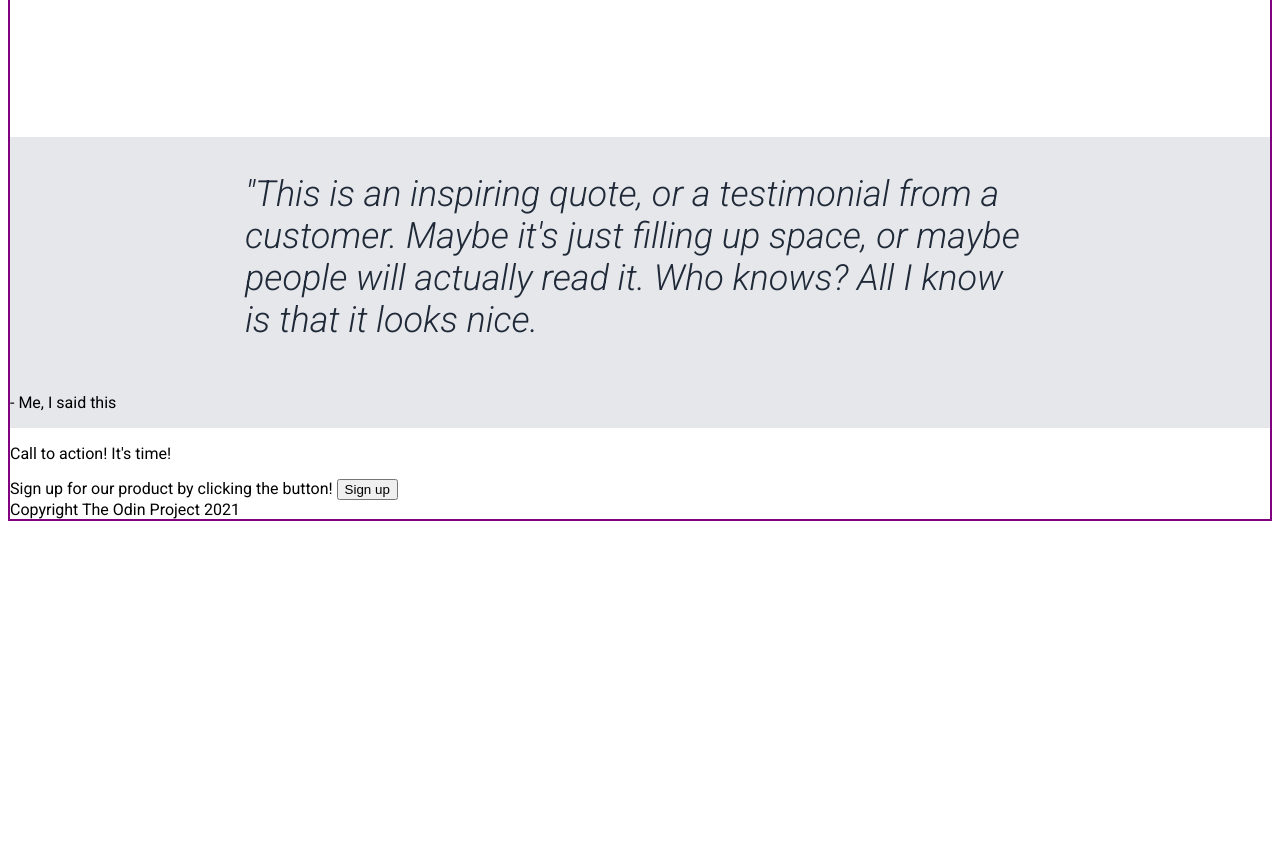
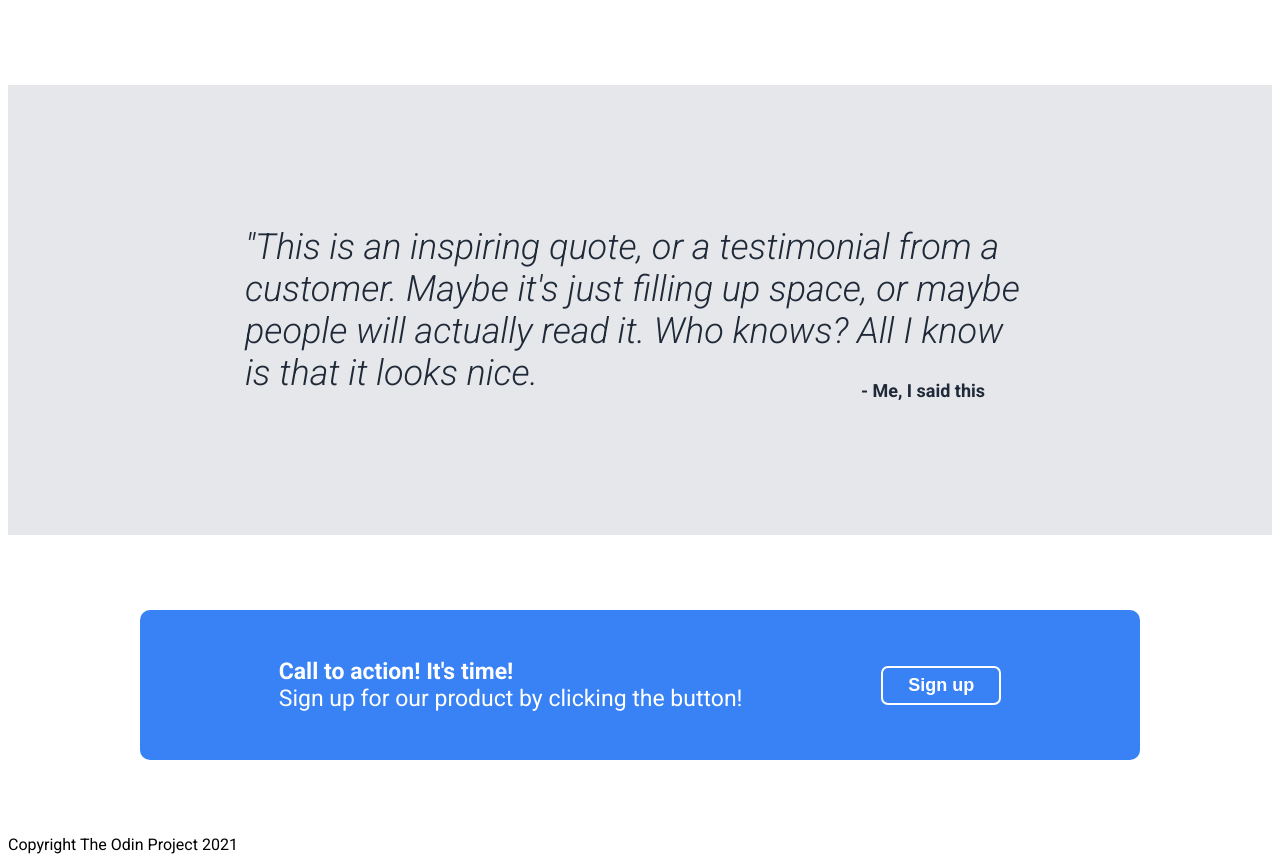
Before and after one commit to jaber-jaber/business-project-top, a plain HTML site: page index.html in a window 1280 px wide. Shown: the part 781-1643 px from the top of the page. Before the commit the page ends 1310 px from the top, so only its background shows below. Drawn offline with Linux system fonts and the light colour scheme.

Commit message:
Finished quote section and COA section
Assumed button size as unclear from proforma

```diff
--- a/index.html
+++ b/index.html
@@ -26,7 +26,7 @@
                 <p>
                     This website has some subtext that goes here under the main title. Its a smaller font and the color is lower contrast.
                 </p>
-                <button>Sign up</button>
+                <button class="signup-button">Sign up</button>
             </div>
 
             <div class="placeholder-image">
@@ -61,18 +61,21 @@
             <p><em>"This is an inspiring quote, or a testimonial from a customer. Maybe it's just filling up space, or maybe people will actually read it. Who knows?
                 All I know is that it looks nice.</em>
             </p>
-        </div>
-        <div class="source"></div>
-            <p>
-                - Me, I said this
-            </p>
+            <div class="source">
+                    - Me, I said this
+            </div>
         </div>
     </div>
+    </div>
 
-    <div class="sign-up">
-        <p>Call to action! It's time!</p>
-        <span>Sign up for our product by clicking the button!</span>
-        <button>Sign up</button>
+    <div class="sign-up-container">
+        <div class="sign-up">
+            <div class="coa">
+                <strong>Call to action! It's time!</strong>
+                <span>Sign up for our product by clicking the button!</span>
+            </div>
+            <button class="signup-button">Sign up</button>
+        </div>
     </div>
 
     <div class="footer">
--- a/style.css
+++ b/style.css
@@ -4,7 +4,6 @@ body {
     font-family: 'Roboto', sans-serif;
     display: flex;
     flex-direction: column;
-    border: 2px solid purple;
 }
 
 .header {
@@ -36,6 +35,10 @@ body {
     color: white;
     padding-left: 60px;
     width: 400px;
+}
+
+.header-content .signup-button {
+    border: none;
 }
 
 .header h1 {
@@ -101,16 +104,67 @@ h3 {
 }
 
 .quote {
+    margin-top: -50px;
     display: flex;
     flex-direction: column;
     justify-content: center;
+    flex-shrink: 0;
+    flex-wrap: wrap;
     background-color: #E5E7EB;
+    height: 450px;
 }
 
 .words {
+    display: flex;
+    flex-direction: column;
+    justify-content: center;
     font-size: 36px;
     font-weight: 300;
     color: #1F2937;
     width: 790px;
     align-self: center;
+    margin-bottom: 30px;
 }
+
+.words .source {
+    align-self: flex-end;
+    font-size: 18px;
+    font-weight: bold;
+    padding-right: 50px;
+    margin-top: -50px;
+}
+
+.sign-up-container {
+    display: flex;
+    justify-content: center;
+    align-items: center;
+    height: 300px;
+}
+
+.sign-up {
+    display: flex;
+    justify-content: space-evenly;
+    align-items: center;
+    width: 1000px;
+    height: 150px;
+    background-color: #3882F6;
+    border-radius: 10px;
+    color: white;
+}
+
+.coa {
+    font-size: 23px;
+    display: flex;
+    flex-direction: column;
+}
+
+.signup-button {
+    background-color: #3882F6;
+    padding: 7px;
+    width: 120px;
+    font-size: 18px;
+    font-weight: bold;
+    border: 2px solid white;
+    border-radius: 7px;
+    color: white;
+}
```
